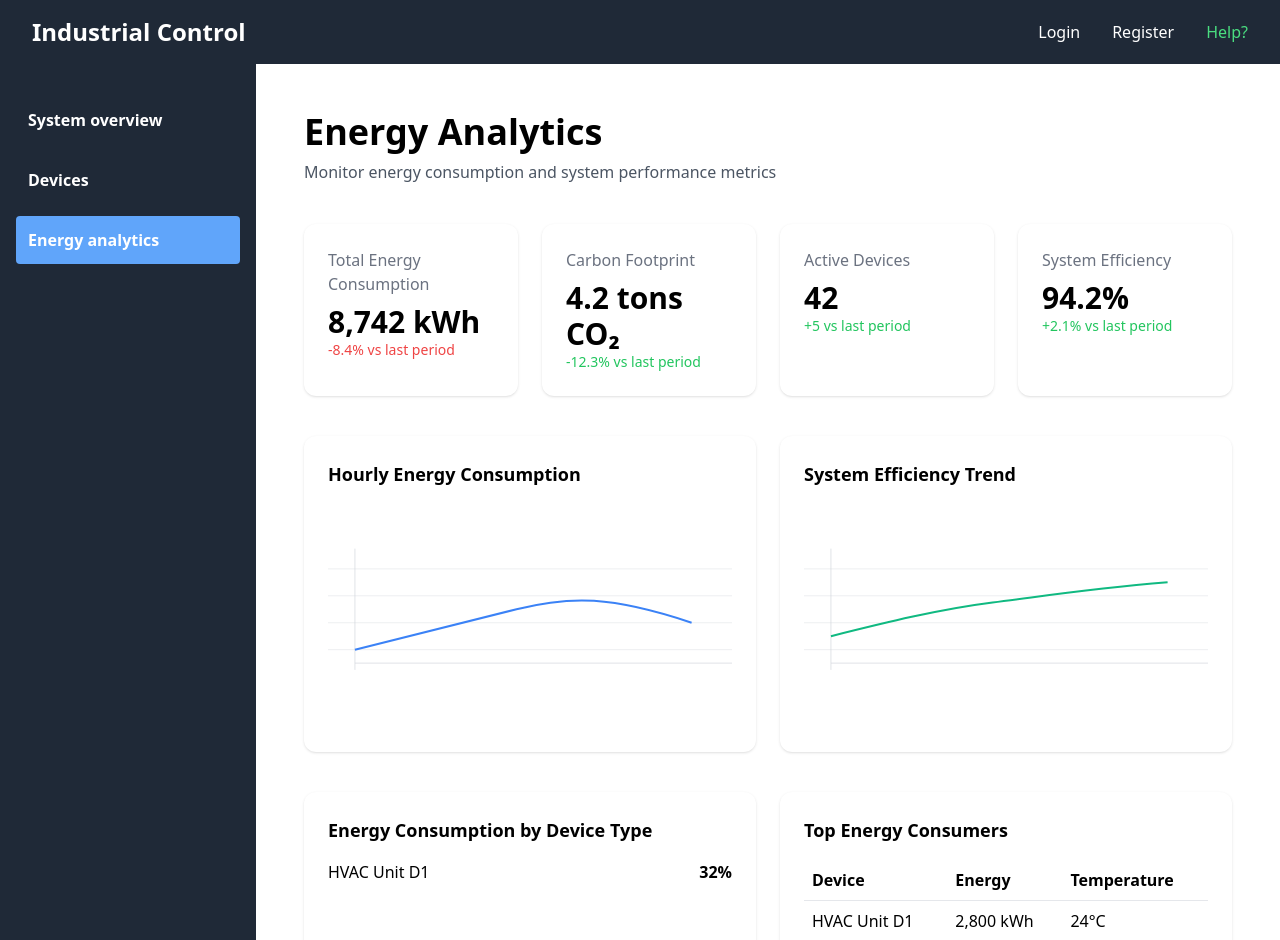
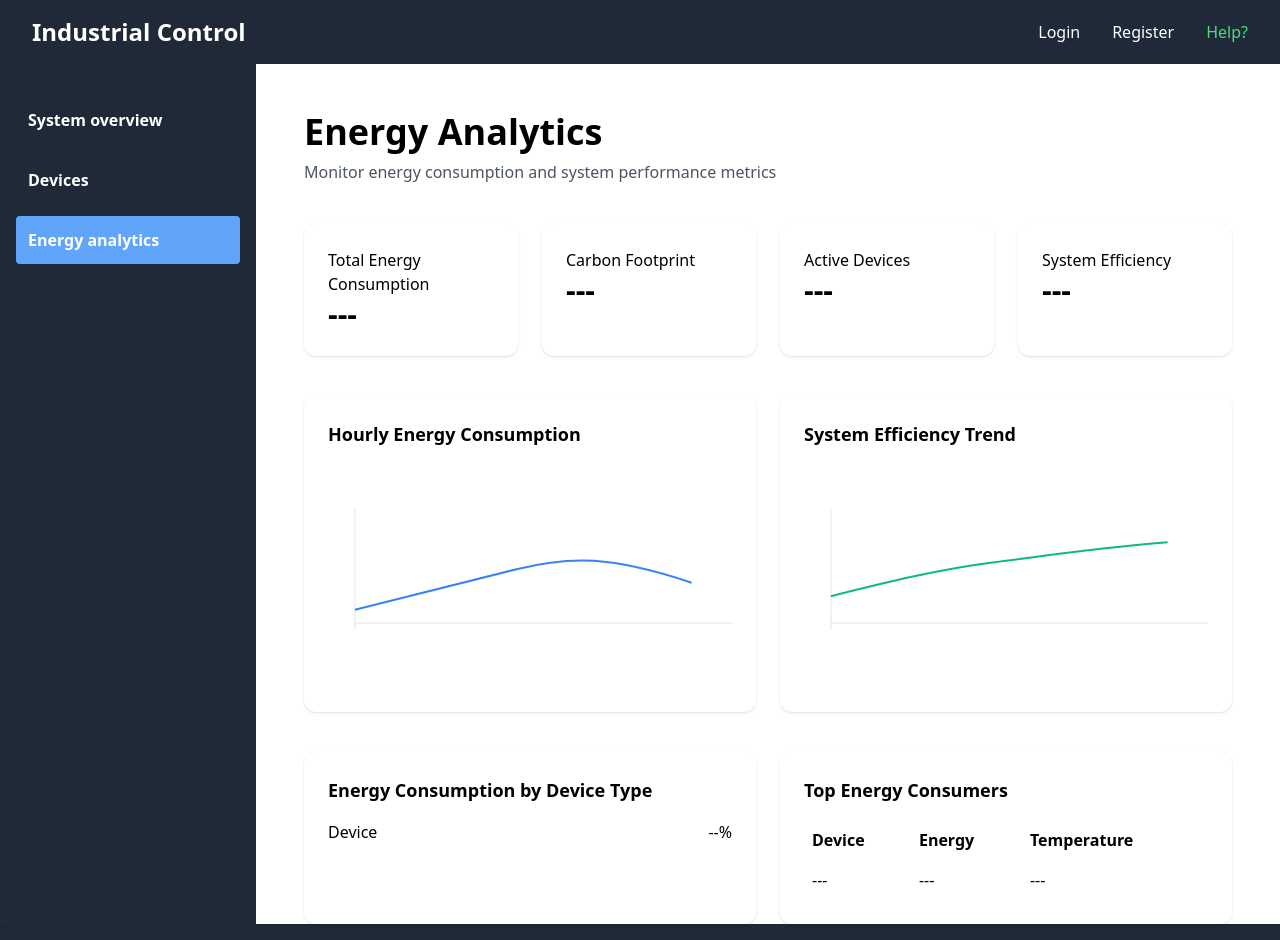
Before and after one commit to Faycal2002/cloud-project, a React (Create React App) app: page /energy in a window 1280 px wide. Shown: the top 940 px of the page. Built offline with nearby package versions, Linux system fonts and the light colour scheme.

Commit message:
energy page

```diff
--- a/src/pages/Energy.js
+++ b/src/pages/Energy.js
@@ -1,17 +1,6 @@
 import SideMenu from "../components/SideMenu";
 
 function Energy() {
-
-  const devices = [
-    { name: "HVAC Unit D1", usage: "32%" },
-
-  ];
-
-  const topConsumers = [
-    { device: "HVAC Unit D1", energy: "2,800 kWh", temp: "24°C" },
-
-  ];
-
   return (
     <div className="flex min-h-screen">
       <SideMenu />
@@ -19,7 +8,7 @@ function Energy() {
       <div className="flex flex-col w-full">
         <main className="flex-1 px-12 pt-12">
 
-          {/* Page Header */}
+          {/* Header */}
           <h1 className="text-4xl font-bold mb-2">Energy Analytics</h1>
           <p className="text-gray-600 mb-10">
             Monitor energy consumption and system performance metrics
@@ -29,46 +18,37 @@ function Energy() {
           <div className="grid grid-cols-1 md:grid-cols-2 lg:grid-cols-4 gap-6 mb-10">
 
             <div className="bg-white p-6 rounded-xl shadow">
-              <p className="text-gray-500">Total Energy Consumption</p>
-              <h2 className="text-3xl font-bold mt-2">8,742 kWh</h2>
-              <p className="text-red-500 text-sm">-8.4% vs last period</p>
+              <p>Total Energy Consumption</p>
+              <h2 className="text-3xl font-bold">---</h2>
             </div>
 
             <div className="bg-white p-6 rounded-xl shadow">
-              <p className="text-gray-500">Carbon Footprint</p>
-              <h2 className="text-3xl font-bold mt-2">4.2 tons CO₂</h2>
-              <p className="text-green-500 text-sm">-12.3% vs last period</p>
+              <p>Carbon Footprint</p>
+              <h2 className="text-3xl font-bold">---</h2>
             </div>
 
             <div className="bg-white p-6 rounded-xl shadow">
-              <p className="text-gray-500">Active Devices</p>
-              <h2 className="text-3xl font-bold mt-2">42</h2>
-              <p className="text-green-500 text-sm">+5 vs last period</p>
+              <p>Active Devices</p>
+              <h2 className="text-3xl font-bold">---</h2>
             </div>
 
             <div className="bg-white p-6 rounded-xl shadow">
-              <p className="text-gray-500">System Efficiency</p>
-              <h2 className="text-3xl font-bold mt-2">94.2%</h2>
-              <p className="text-green-500 text-sm">+2.1% vs last period</p>
+              <p>System Efficiency</p>
+              <h2 className="text-3xl font-bold">---</h2>
             </div>
 
           </div>
 
-          {/* Charts Row */}
+          {/* Charts */}
           <div className="grid grid-cols-1 lg:grid-cols-2 gap-6 mb-10">
 
-            {/* Hourly Energy Chart */}
+            {/* Chart 1 */}
             <div className="bg-white p-6 rounded-xl shadow">
               <h3 className="text-lg font-semibold mb-4">
                 Hourly Energy Consumption
               </h3>
 
               <svg viewBox="0 0 600 220" className="w-full h-56">
-
-                {[40,80,120,160].map((y)=>(
-                  <line key={y} x1="0" y1={y} x2="600" y2={y} stroke="#e5e7eb"/>
-                ))}
-
                 <line x1="40" y1="10" x2="40" y2="190" stroke="#d1d5db"/>
                 <line x1="40" y1="180" x2="600" y2="180" stroke="#d1d5db"/>
 
@@ -78,22 +58,16 @@ function Energy() {
                   stroke="#3b82f6"
                   strokeWidth="3"
                 />
-
               </svg>
             </div>
 
-            {/* System Efficiency Trend */}
+            {/* Chart 2 */}
             <div className="bg-white p-6 rounded-xl shadow">
               <h3 className="text-lg font-semibold mb-4">
                 System Efficiency Trend
               </h3>
 
               <svg viewBox="0 0 600 220" className="w-full h-56">
-
-                {[40,80,120,160].map((y)=>(
-                  <line key={y} x1="0" y1={y} x2="600" y2={y} stroke="#e5e7eb"/>
-                ))}
-
                 <line x1="40" y1="10" x2="40" y2="190" stroke="#d1d5db"/>
                 <line x1="40" y1="180" x2="600" y2="180" stroke="#d1d5db"/>
 
@@ -103,32 +77,29 @@ function Energy() {
                   stroke="#10b981"
                   strokeWidth="3"
                 />
-
               </svg>
             </div>
 
           </div>
 
-          {/* Device Energy + Table */}
+          {/* Bottom Section */}
           <div className="grid grid-cols-1 lg:grid-cols-2 gap-6">
 
-            {/* Device Energy Distribution */}
+            {/* Device Energy */}
             <div className="bg-white p-6 rounded-xl shadow">
               <h3 className="text-lg font-semibold mb-4">
                 Energy Consumption by Device Type
               </h3>
 
-              <ul className="space-y-2">
-                {devices.map((d,i)=>(
-                  <li key={i} className="flex justify-between">
-                    <span>{d.name}</span>
-                    <span className="font-semibold">{d.usage}</span>
-                  </li>
-                ))}
+              <ul>
+                <li className="flex justify-between">
+                  <span>Device</span>
+                  <span>--%</span>
+                </li>
               </ul>
             </div>
 
-            {/* Top Energy Consumers Table */}
+            {/* Table */}
             <div className="bg-white p-6 rounded-xl shadow">
               <h3 className="text-lg font-semibold mb-4">
                 Top Energy Consumers
@@ -136,7 +107,7 @@ function Energy() {
 
               <table className="w-full text-left">
                 <thead>
-                  <tr className="border-b">
+                  <tr>
                     <th className="p-2">Device</th>
                     <th className="p-2">Energy</th>
                     <th className="p-2">Temperature</th>
@@ -144,13 +115,11 @@ function Energy() {
                 </thead>
 
                 <tbody>
-                  {topConsumers.map((d,i)=>(
-                    <tr key={i} className="border-b">
-                      <td className="p-2">{d.device}</td>
-                      <td className="p-2">{d.energy}</td>
-                      <td className="p-2">{d.temp}</td>
-                    </tr>
-                  ))}
+                  <tr>
+                    <td className="p-2">---</td>
+                    <td className="p-2">---</td>
+                    <td className="p-2">---</td>
+                  </tr>
                 </tbody>
               </table>
             </div>
```
